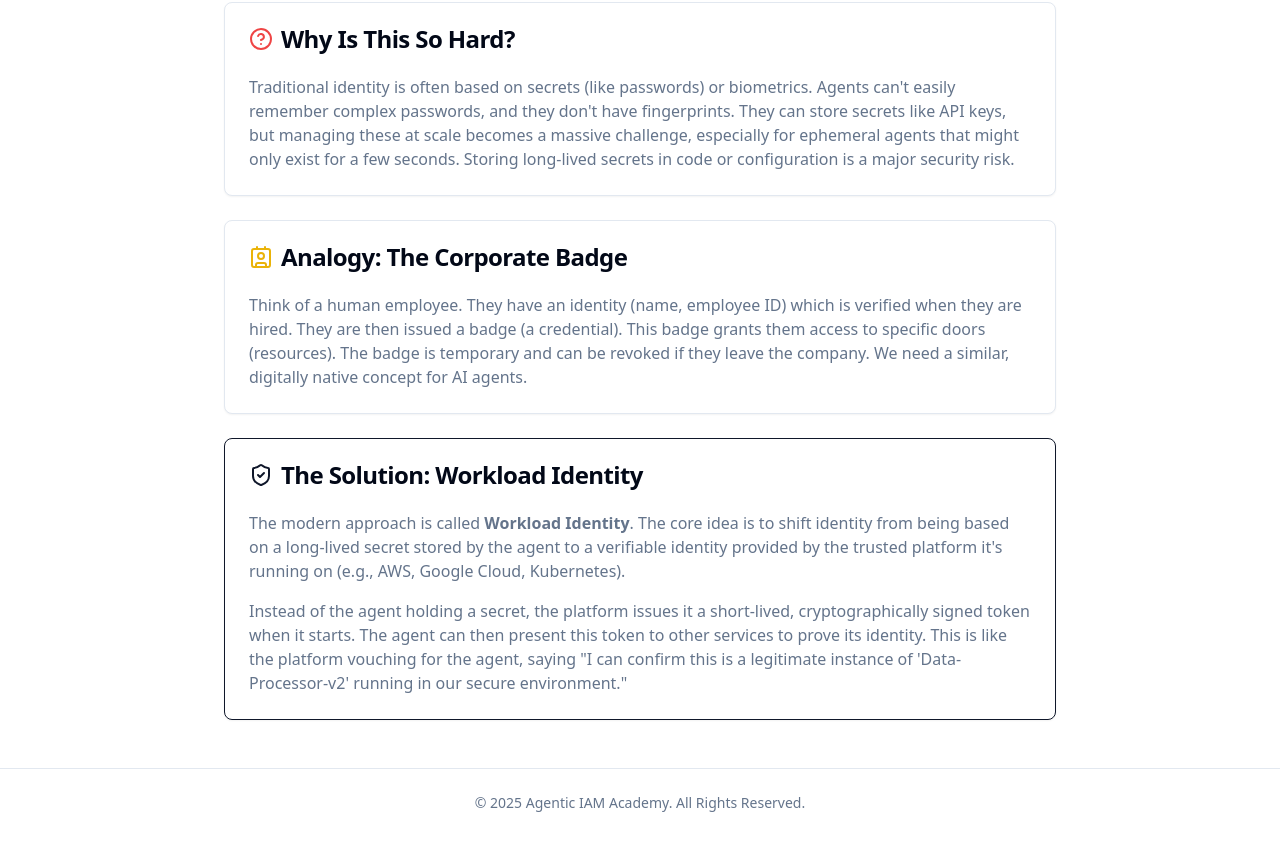
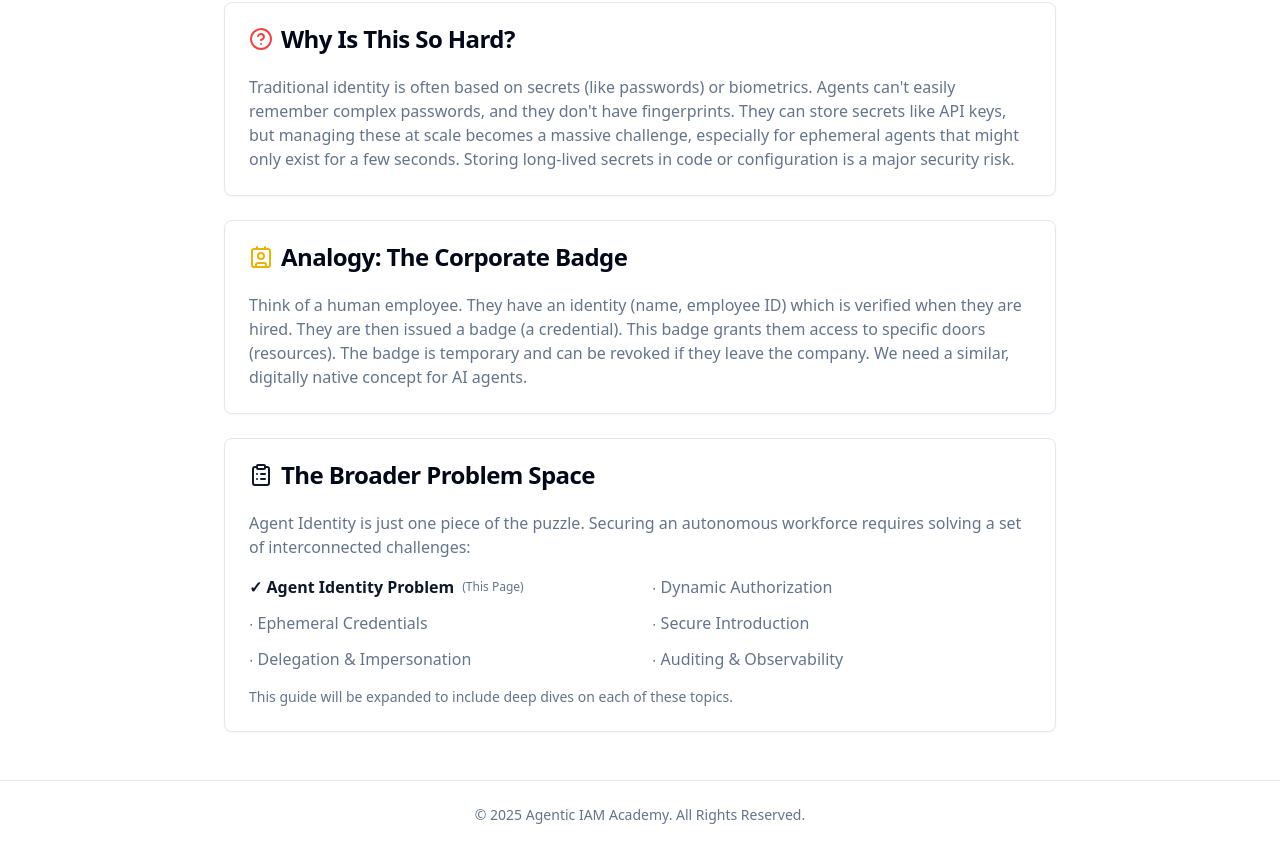
Before and after one commit to ayshsandu/agentic-iam-academy, a React (Vite) app: page /agent-identity-problem in a window 1280 px wide. Shown: the part 465-1314 px from the top of the page. Built offline with nearby package versions, Linux system fonts and the light colour scheme.

Commit message:
Refactor: Remove workload identity, add problems section
Removed the "Workload Identity" section from the Agent Identity Problem page. Added a new section for IAM problems and linked it from the Agent Identity Problem page.

```diff
--- a/src/pages/AgentIdentityProblem.tsx
+++ b/src/pages/AgentIdentityProblem.tsx
@@ -1,11 +1,10 @@
-
 import {
   Card,
   CardContent,
   CardHeader,
   CardTitle,
 } from "@/components/ui/card";
-import { Fingerprint, HelpCircle, Contact, ShieldCheck } from "lucide-react";
+import { Fingerprint, HelpCircle, Contact, ClipboardList } from "lucide-react";
 
 const AgentIdentityProblem = () => {
   return (
@@ -57,19 +56,30 @@ const AgentIdentityProblem = () => {
           </CardContent>
         </Card>
 
-        <Card className="border-primary">
+        <Card>
           <CardHeader>
             <CardTitle className="flex items-center gap-2">
-               <ShieldCheck className="h-6 w-6 text-primary" />
-               The Solution: Workload Identity
+              <ClipboardList className="h-6 w-6 text-primary" />
+              The Broader Problem Space
             </CardTitle>
           </CardHeader>
           <CardContent>
-            <p className="text-muted-foreground">
-              The modern approach is called <strong>Workload Identity</strong>. The core idea is to shift identity from being based on a long-lived secret stored by the agent to a verifiable identity provided by the trusted platform it's running on (e.g., AWS, Google Cloud, Kubernetes).
+            <p className="text-muted-foreground mb-4">
+              Agent Identity is just one piece of the puzzle. Securing an autonomous workforce requires solving a set of interconnected challenges:
             </p>
-            <p className="mt-4 text-muted-foreground">
-              Instead of the agent holding a secret, the platform issues it a short-lived, cryptographically signed token when it starts. The agent can then present this token to other services to prove its identity. This is like the platform vouching for the agent, saying "I can confirm this is a legitimate instance of 'Data-Processor-v2' running in our secure environment."
+            <ul className="grid grid-cols-1 sm:grid-cols-2 gap-x-6 gap-y-3">
+              <li className="flex items-center gap-2">
+                <span className="font-semibold text-primary">✓ Agent Identity Problem</span>
+                <span className="text-xs text-muted-foreground">(This Page)</span>
+              </li>
+              <li className="flex items-center gap-2 text-muted-foreground">∙ Dynamic Authorization</li>
+              <li className="flex items-center gap-2 text-muted-foreground">∙ Ephemeral Credentials</li>
+              <li className="flex items-center gap-2 text-muted-foreground">∙ Secure Introduction</li>
+              <li className="flex items-center gap-2 text-muted-foreground">∙ Delegation & Impersonation</li>
+              <li className="flex items-center gap-2 text-muted-foreground">∙ Auditing & Observability</li>
+            </ul>
+             <p className="mt-4 text-sm text-muted-foreground">
+              This guide will be expanded to include deep dives on each of these topics.
             </p>
           </CardContent>
         </Card>
```
